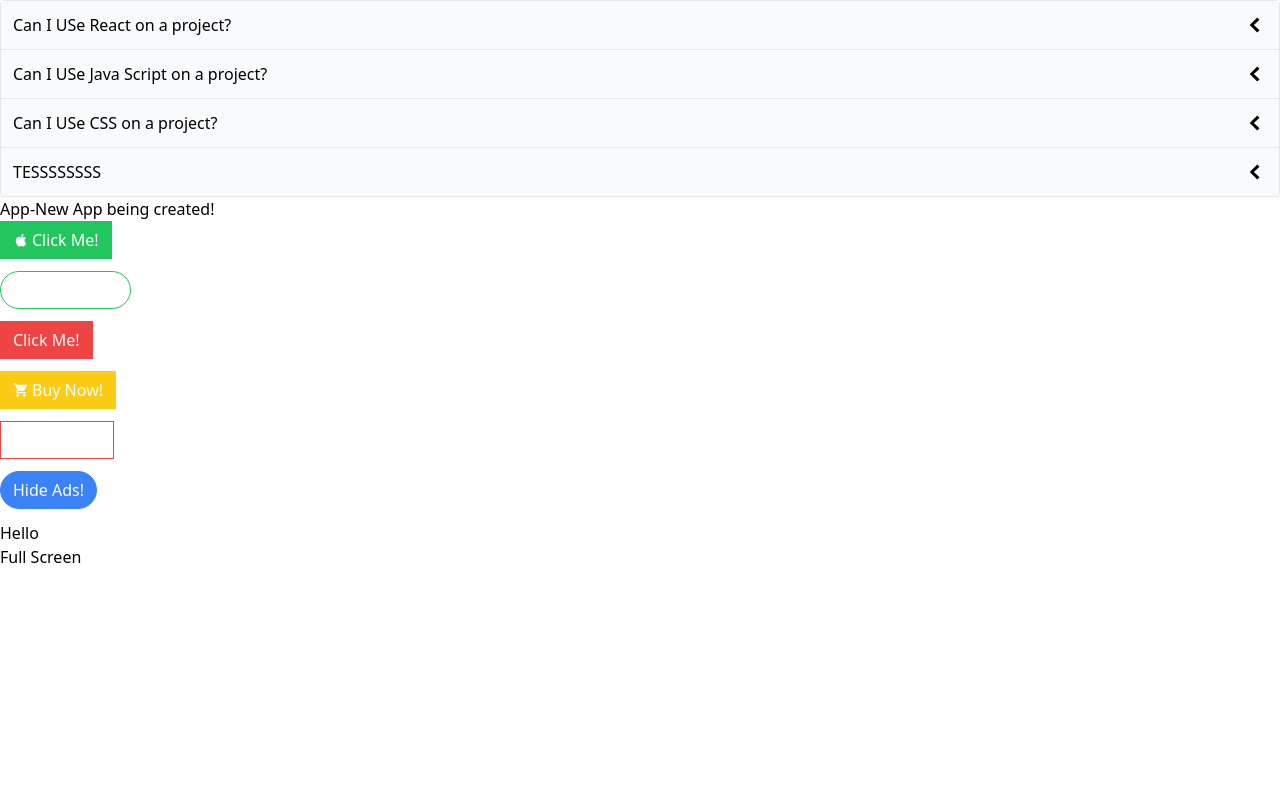
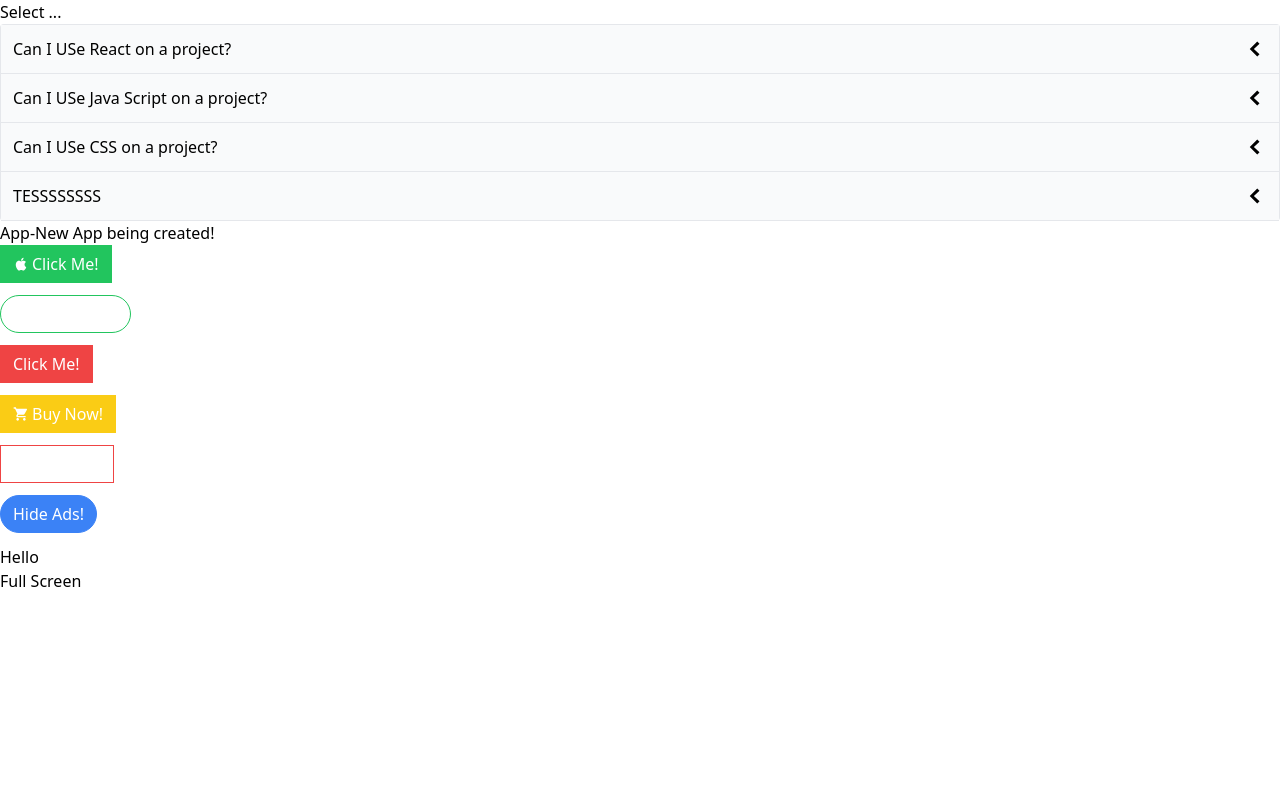
Before and after one commit to JohnQ1981/myComponentsAppReact, a React (Create React App) app in the folder mycomponents/: page /dropdown in a window 1280 px wide. Shown: the top 800 px of the page. Built offline with nearby package versions, Linux system fonts and the light colour scheme.

Commit message:
need to work

```diff
--- a/mycomponents/src/App.js
+++ b/mycomponents/src/App.js
@@ -1,45 +1,23 @@
+import {useState} from 'react';
 import "./App.css";
-import Accordion from "./components/Accordion";
-import ButtonPage from "./pages/ButtonPage";
-import Pdf from './pages/Pdf';
-import PdfViewer from "./pages/PdfViewer";
-import PdfViewer1 from "./pages/PdfViewer1";
+import AccordionPages from "./pages/AccordionPages";
+import Dropdown from "./components/Dropdown";
 
 function App() {
+const options =[
+  {label: 'Red' , value: 'red'},
+  {label: 'Green' , value: 'green'},
+  {label: 'Blue' , value: 'blue'}
+];
 
-  const items = [
-    {
-      id: Math.random(),
-      label: "Can I USe React on a project?",
-      content:
-        'There are many variations of passages of Lorem Ipsum available, but the majority have suffered alteration in some form, by injected humour, or randomised words which don"t look even slightly believable.',
-    },
-    {
-      id: Math.random(),
-      label: "Can I USe Java Script on a project?",
-      content: 'All the Lorem Ipsum generators on the Internet tend to repeat predefined chunks as necessary, making this the first true generator on the Internet. ',
-    },
-    {
-      id: Math.random(),
-      label: "Can I USe CSS on a project?",
-      content: 'Lorem ipsum dolor sit amet, consectetur adipiscing elit. Proin volutpat ante tortor, in accumsan odio pretium et. Maecenas massa purus, tristique sed ligula vitae, porta egestas metus. Suspendisse libero lorem, bibendum at elit non, volutpat pretium eros. Class aptent taciti sociosqu ad litora torquent per conubia nostra, per inceptos himenaeos. Phasellus non viverra mauris. Integer aliquam tellus in ligula fermentum, tempus euismod neque condimentum. Fusce ac ligula augue. Aenean faucibus vulputate massa, ac consequat elit sagittis quis. Integer euismod, augue id malesuada venenatis, odio lacus ultricies magna, ac semper massa metus eget leo. Pellentesque ante ipsum, maximus eu efficitur vel, bibendum quis purus. Praesent nisl ligula, consectetur eu libero sed, pharetra feugiat massa.'
-    },
-    {
-      id: Math.random(),
-      label: "TESSSSSSSS",
-      content: 'Uleeeeeeeeeen, consectetur adipiscing elit. Proin volutpat ante tortor, in accumsan odio pretium et. Maecenas massa purus, tristique sed ligula vitae, porta egestas metus. Suspendisse libero lorem, bibendum at elit non, volutpat pretium eros. Class aptent taciti sociosqu ad litora torquent per conubia nostra, per inceptos himenaeos. Phasellus non viverra mauris. Integer aliquam tellus in ligula fermentum, tempus euismod neque condimentum. Fusce ac ligula augue. Aenean faucibus vulputate massa, ac consequat elit sagittis quis. Integer euismod, augue id malesuada venenatis, odio lacus ultricies magna, ac semper massa metus eget leo. Pellentesque ante ipsum, maximus eu efficitur vel, bibendum quis purus. Praesent nisl ligula, consectetur eu libero sed, pharetra feugiat massa.'
-    },
-  ];
+const [] =useState();
 
   return (
 
     <div>
+      <div> <Dropdown  options ={options}/></div>
+    <AccordionPages />
 
-    <Accordion items ={items} />
-    <div><ButtonPage /></div>
-    <div><Pdf /></div>
-    <PdfViewer />
-    <div><PdfViewer1 /></div>
     </div>
     );
 }
--- /dev/null
+++ b/mycomponents/src/components/Dropdown.js
@@ -0,0 +1,25 @@
+import { useState } from "react";
+function Dropdown({ options }) {
+  const [isOpen, setIsOpen] = useState(false);
+
+  const handleOptionClick =(option)=>{
+    //Close Dropdown
+    setIsOpen(false);
+    //What color user selected
+    console.log(option);
+  }
+  const renderedOption = options.map((option) => {
+    return <div onClick={()=>handleOptionClick(option)} key={option.value}>{option.label}</div>;
+  });
+
+  const handleClick =()=>{
+    setIsOpen(!isOpen);
+  }
+  return (
+    <div>
+      <div onClick ={handleClick}>Select ...</div>
+      {isOpen && <div> {renderedOption}</div>}
+    </div>
+  );
+}
+export default Dropdown;
--- /dev/null
+++ b/mycomponents/src/pages/AccordionPages.js
@@ -0,0 +1,46 @@
+import Accordion from "../components/Accordion";
+import ButtonPage from "./ButtonPage";
+import Pdf from './Pdf';
+import PdfViewer from "./PdfViewer";
+import PdfViewer1 from "./PdfViewer1";
+
+function AccordionPages() {
+
+  const items = [
+    {
+      id: Math.random(),
+      label: "Can I USe React on a project?",
+      content:
+        'There are many variations of passages of Lorem Ipsum available, but the majority have suffered alteration in some form, by injected humour, or randomised words which don"t look even slightly believable.',
+    },
+    {
+      id: Math.random(),
+      label: "Can I USe Java Script on a project?",
+      content: 'All the Lorem Ipsum generators on the Internet tend to repeat predefined chunks as necessary, making this the first true generator on the Internet. ',
+    },
+    {
+      id: Math.random(),
+      label: "Can I USe CSS on a project?",
+      content: 'Lorem ipsum dolor sit amet, consectetur adipiscing elit. Proin volutpat ante tortor, in accumsan odio pretium et. Maecenas massa purus, tristique sed ligula vitae, porta egestas metus. Suspendisse libero lorem, bibendum at elit non, volutpat pretium eros. Class aptent taciti sociosqu ad litora torquent per conubia nostra, per inceptos himenaeos. Phasellus non viverra mauris. Integer aliquam tellus in ligula fermentum, tempus euismod neque condimentum. Fusce ac ligula augue. Aenean faucibus vulputate massa, ac consequat elit sagittis quis. Integer euismod, augue id malesuada venenatis, odio lacus ultricies magna, ac semper massa metus eget leo. Pellentesque ante ipsum, maximus eu efficitur vel, bibendum quis purus. Praesent nisl ligula, consectetur eu libero sed, pharetra feugiat massa.'
+    },
+    {
+      id: Math.random(),
+      label: "TESSSSSSSS",
+      content: 'Uleeeeeeeeeen, consectetur adipiscing elit. Proin volutpat ante tortor, in accumsan odio pretium et. Maecenas massa purus, tristique sed ligula vitae, porta egestas metus. Suspendisse libero lorem, bibendum at elit non, volutpat pretium eros. Class aptent taciti sociosqu ad litora torquent per conubia nostra, per inceptos himenaeos. Phasellus non viverra mauris. Integer aliquam tellus in ligula fermentum, tempus euismod neque condimentum. Fusce ac ligula augue. Aenean faucibus vulputate massa, ac consequat elit sagittis quis. Integer euismod, augue id malesuada venenatis, odio lacus ultricies magna, ac semper massa metus eget leo. Pellentesque ante ipsum, maximus eu efficitur vel, bibendum quis purus. Praesent nisl ligula, consectetur eu libero sed, pharetra feugiat massa.'
+    },
+  ];
+
+  return (
+
+    <div>
+
+    <Accordion items ={items} />
+    <div><ButtonPage /></div>
+    <div><Pdf /></div>
+    <PdfViewer />
+    <div><PdfViewer1 /></div>
+    </div>
+    );
+}
+
+export default AccordionPages;
```
